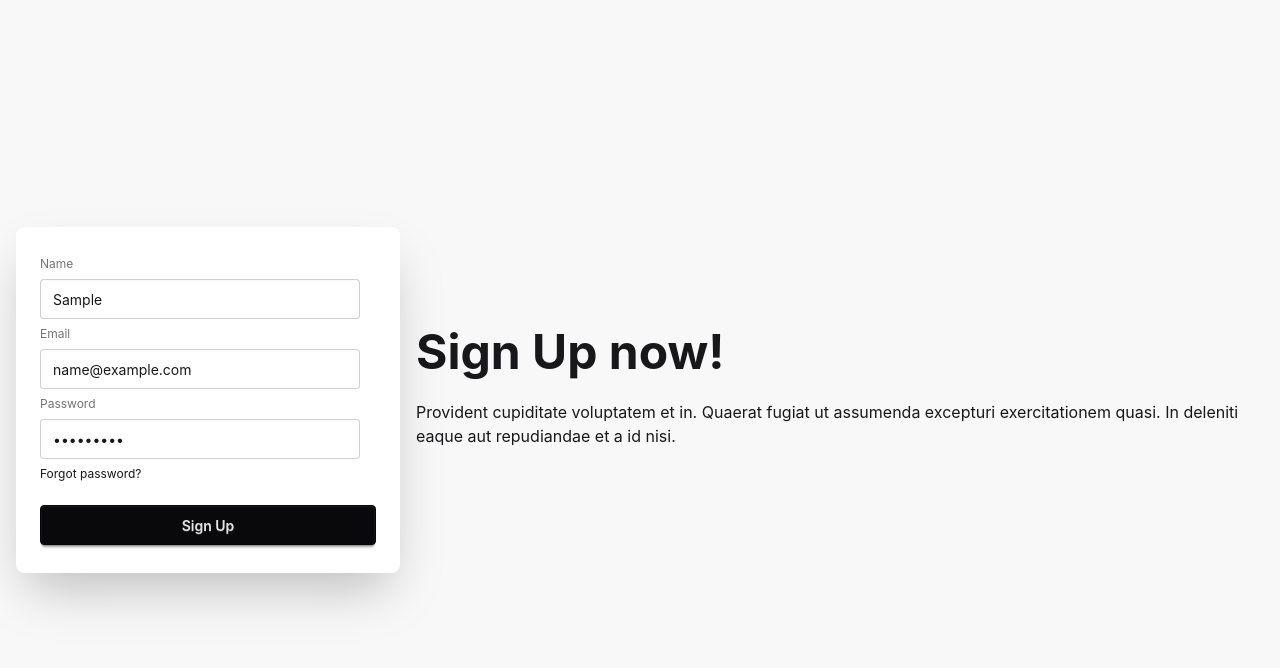
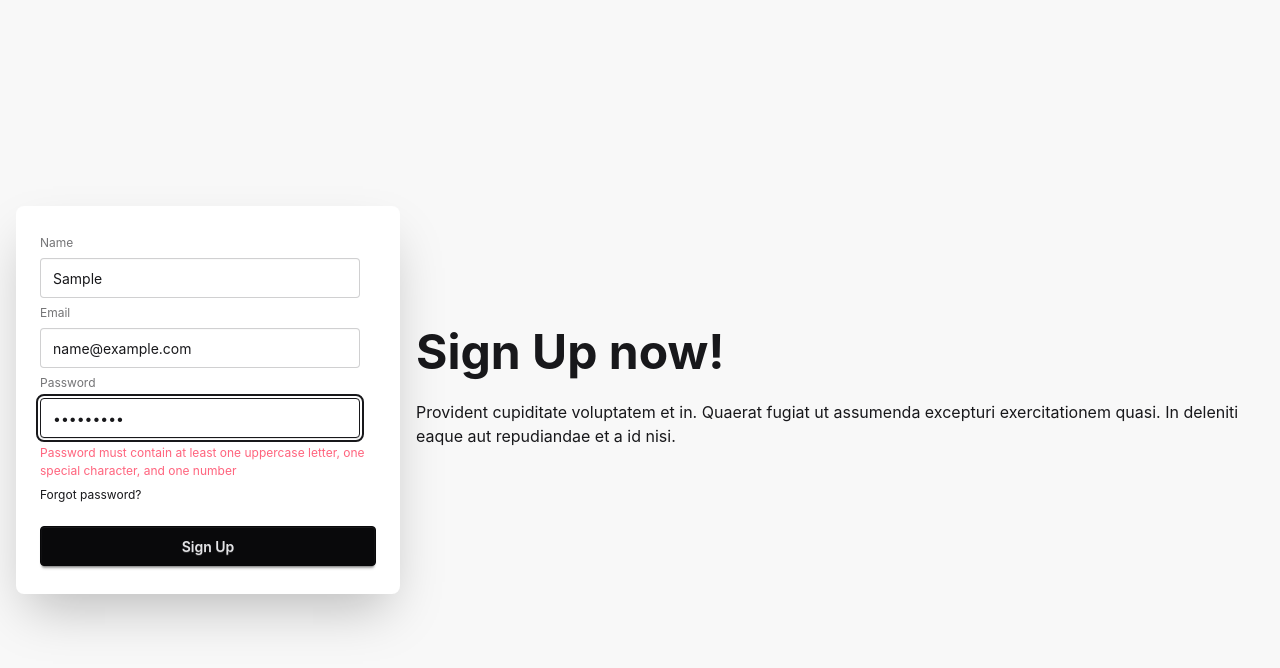
Before and after one commit to shoyebreza/bistro-boss-client, a React (Vite) app: page /signup in a window 1280 px wide. Both pictures are taken after typing "Sample", "name@example.com", "Sample123" into the empty fields and a click on the button "Sign Up". Shown: the top 668 px of the page. Built offline with nearby package versions, Linux system fonts and the light colour scheme; no server answers.

Commit message:
signup with validation

```diff
--- a/src/pages/SignUp/SignUp.jsx
+++ b/src/pages/SignUp/SignUp.jsx
@@ -1,12 +1,23 @@
+import { useContext } from "react";
 import { Helmet } from "react-helmet-async";
 import {useForm} from "react-hook-form";
+import { AuthContext } from "../../Providers/AuthProvider";
 const SignUp = () => {
 
 
     const { register, handleSubmit, formState: { errors } } = useForm();
+    const { createUser } = useContext(AuthContext);
 
     const onSubmit = data => {
         console.log(data);
+        createUser(data.email, data.password)
+        .then(result => {
+            const loggedUser = result.user;
+            console.log(loggedUser);
+        })
+        .catch(error => {
+            console.log(error);
+        })
     }
 
     return (
@@ -33,8 +44,18 @@ const SignUp = () => {
                                 <input type="email" className="input" placeholder="Email" {...register("email", { required: true })} />
                                 {errors.email && <p className="text-error">Invalid email address</p>}
                                 <label className="label">Password</label>
-                                <input type="password" className="input" placeholder="Password" {...register("password", { required: true, minLength: 6, maxLength: 12 })} />
-                                {errors.password && <p className="text-error">Password must be between 6 and 12 characters</p>}
+                                <input type="password" className="input" placeholder="Password"
+                                {...register("password", {
+                                    required: true,
+                                    minLength: 6,
+                                    maxLength: 12,
+                                    pattern: /^(?=.*[A-Z])(?=.*[!@#$&*])(?=.*[0-9])(?=.*[a-z]).{6,}$/
+                                    })} />
+
+                                {errors.password?.type==='required' && <p className="text-error">Password is required</p>}
+                                {errors.password?.type==='minLength' && <p className="text-error">Password must be at least 6 characters</p>}
+                                {errors.password?.type==='maxLength' && <p className="text-error">Password must be no more than 12 characters</p>}
+                                {errors.password?.type==='pattern' && <p className="text-error">Password must contain at least one uppercase letter, one special character, and one number</p>}
                                 <div><a className="link link-hover">Forgot password?</a></div>
                                 <button type="submit" className="btn btn-neutral mt-4">Sign Up</button>
                             </fieldset>
```
